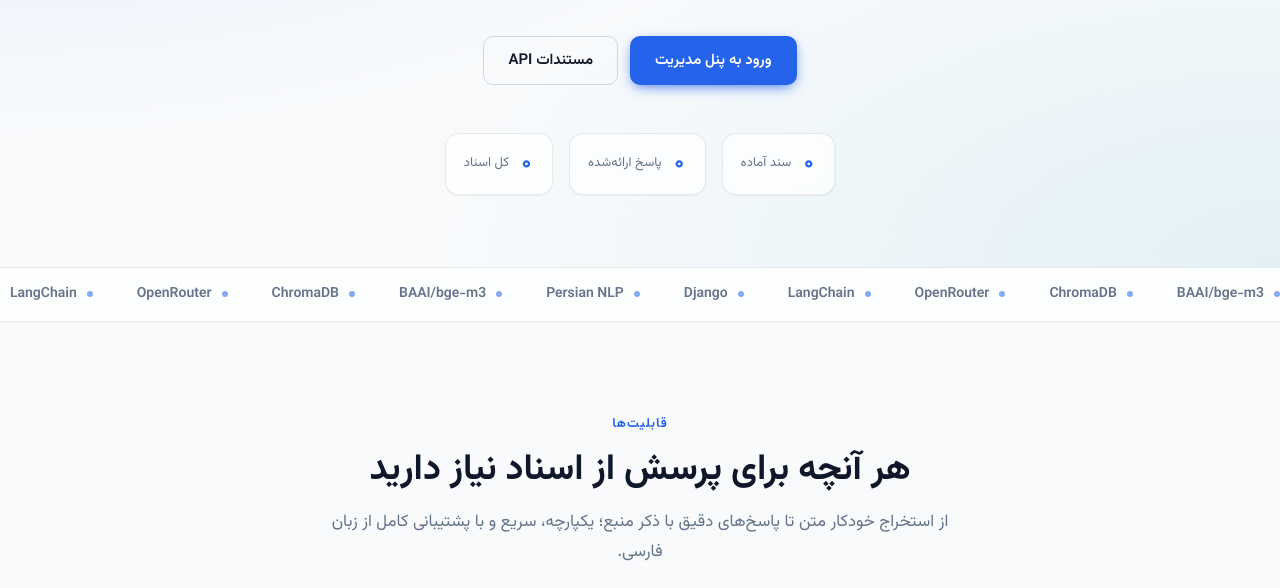
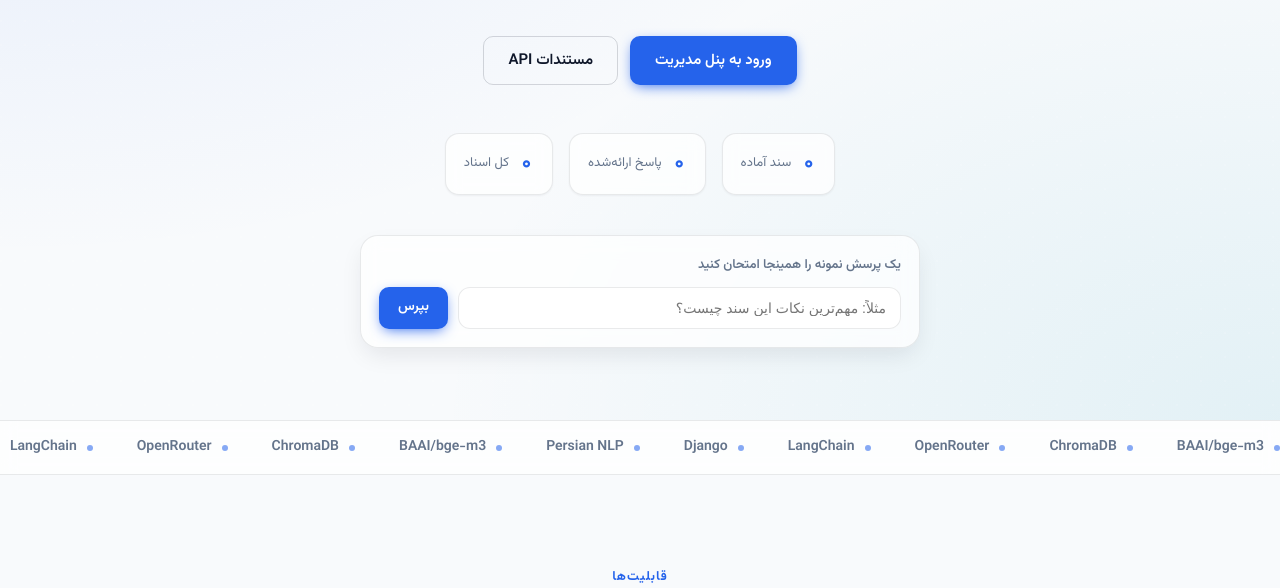
Before and after one commit to sami-rk/RoshanRAG, a Django app: template templates/landing/home.html in a window 1280 px wide. Shown: the part 381-969 px from the top of the page. Run offline with Django 5.2, Linux system fonts and the light colour scheme; the template is opened without the code that fills it, so the values that code supplies are empty.

Commit message:
Add a demo widget to the landing hero

```diff
--- a/static/landing/css/landing.css
+++ b/static/landing/css/landing.css
@@ -593,6 +593,98 @@ html[data-theme="dark"] .hero::after,
     color: var(--muted);
 }
 
+/* ---- Landing demo widget ---- */
+
+.demo-widget {
+    width: min(560px, 100%);
+    margin: 40px auto 0;
+    padding: 18px;
+    border-radius: 18px;
+    border: 1px solid var(--border);
+    background: var(--card-glass);
+    backdrop-filter: blur(10px);
+    -webkit-backdrop-filter: blur(10px);
+    box-shadow: var(--shadow-md);
+    text-align: start;
+}
+
+.demo-label {
+    display: block;
+    font-size: 13px;
+    font-weight: 600;
+    color: var(--muted);
+    margin-bottom: 10px;
+}
+
+.demo-row {
+    display: flex;
+    gap: 10px;
+}
+
+.demo-input {
+    flex: 1;
+    min-width: 0;
+    padding: 12px 14px;
+    border-radius: 12px;
+    border: 1px solid var(--border);
+    background: var(--card);
+    color: var(--fg);
+    font-size: 14px;
+    transition: border-color 160ms ease;
+}
+
+.demo-input:focus {
+    outline: none;
+    border-color: var(--accent);
+}
+
+.demo-input:disabled {
+    opacity: 0.6;
+}
+
+.demo-send {
+    white-space: nowrap;
+}
+
+.demo-answer {
+    margin-top: 14px;
+    padding-top: 14px;
+    border-top: 1px dashed var(--border);
+    font-size: 14px;
+    line-height: 1.9;
+    color: var(--fg);
+}
+
+.demo-pending {
+    color: var(--muted);
+}
+
+.demo-error {
+    color: var(--danger, #ef4444);
+}
+
+.demo-sources {
+    display: flex;
+    flex-wrap: wrap;
+    gap: 6px;
+    margin-top: 10px;
+}
+
+.demo-sources-label {
+    font-size: 12px;
+    color: var(--muted);
+}
+
+.demo-source {
+    display: inline-block;
+    padding: 4px 10px;
+    border-radius: 999px;
+    background: var(--accent-soft);
+    color: var(--accent);
+    font-size: 12px;
+    font-weight: 600;
+}
+
 /* ---- Tech marquee ---- */
 
 .marquee {
--- /dev/null
+++ b/static/landing/js/demo.js
@@ -0,0 +1,101 @@
+(function () {
+  "use strict";
+
+  var form = document.getElementById("demo-form");
+  if (!form) return;
+
+  var input = document.getElementById("demo-input");
+  var answerBox = document.getElementById("demo-answer");
+  var busy = false;
+
+  function esc(text) {
+    var holder = document.createElement("div");
+    holder.textContent = text;
+    return holder.innerHTML;
+  }
+
+  function poll(id, token) {
+    var deadline = Date.now() + 120000;
+    function attempt() {
+      return fetch(
+        "/api/questions/" + id + "/demo/?token=" + encodeURIComponent(token)
+      )
+        .then(function (response) {
+          if (!response.ok) throw new Error("خطا در دریافت پاسخ");
+          return response.json();
+        })
+        .then(function (question) {
+          if (question.status === "done" || question.status === "failed") {
+            return question;
+          }
+          if (Date.now() > deadline) {
+            throw new Error("زمان پاسخ‌دهی به پایان رسید");
+          }
+          return new Promise(function (resolve) {
+            setTimeout(function () {
+              resolve(attempt());
+            }, 2000);
+          });
+        });
+    }
+    return attempt();
+  }
+
+  form.addEventListener("submit", function (event) {
+    event.preventDefault();
+    if (busy) return;
+    var text = input.value.trim();
+    if (!text) return;
+
+    busy = true;
+    input.disabled = true;
+    answerBox.hidden = false;
+    answerBox.innerHTML = '<p class="demo-pending">در حال آماده‌سازی پاسخ…</p>';
+
+    fetch("/api/questions/demo_ask/", {
+      method: "POST",
+      headers: { "Content-Type": "application/json" },
+      body: JSON.stringify({ question: text }),
+    })
+      .then(function (response) {
+        return response.json().then(function (data) {
+          return { ok: response.ok, data: data };
+        });
+      })
+      .then(function (result) {
+        if (!result.ok) throw new Error(result.data.detail || "خطا در ثبت پرسش");
+        return poll(result.data.id, result.data.demo_token);
+      })
+      .then(function (question) {
+        if (question.status === "failed") {
+          answerBox.innerHTML =
+            '<p class="demo-error">' +
+            esc(question.error_message || "خطا در تولید پاسخ") +
+            "</p>";
+          return;
+        }
+        var sources = (question.sources || [])
+          .map(function (source) {
+            return '<span class="demo-source">' + esc(source.title) + "</span>";
+          })
+          .join("");
+        answerBox.innerHTML =
+          "<p>" + esc(question.answer) + "</p>" +
+          (sources
+            ? '<div class="demo-sources"><span class="demo-sources-label">منابع:</span>' +
+              sources +
+              "</div>"
+            : "");
+      })
+      .catch(function (error) {
+        answerBox.innerHTML =
+          '<p class="demo-error">' +
+          esc(error && error.message ? error.message : String(error)) +
+          "</p>";
+      })
+      .then(function () {
+        busy = false;
+        input.disabled = false;
+      });
+  });
+})();
--- a/templates/landing/home.html
+++ b/templates/landing/home.html
@@ -2,6 +2,7 @@
 {% load i18n static %}
 
 {% block content %}
+<script defer src="{% static 'landing/js/demo.js' %}"></script>
 <section class="hero">
   <div class="elegant-dark-bg" aria-hidden="true">
     <div class="edb-panel">
@@ -38,6 +39,16 @@
         <span class="stat-num" data-count="{{ stats.documents }}"><em>۰</em></span>
         <span class="stat-lbl">کل اسناد</span>
       </div>
+    </div>
+    <div class="demo-widget" data-hero style="--i:5">
+      <form class="demo-form" id="demo-form">
+        <label class="demo-label" for="demo-input">یک پرسش نمونه را همینجا امتحان کنید</label>
+        <div class="demo-row">
+          <input type="text" class="demo-input" id="demo-input" placeholder="مثلاً: مهم‌ترین نکات این سند چیست؟" aria-label="پرسش آزمایشی" maxlength="500" autocomplete="off">
+          <button type="submit" class="btn btn-primary demo-send">بپرس</button>
+        </div>
+      </form>
+      <div class="demo-answer" id="demo-answer" hidden aria-live="polite"></div>
     </div>
   </div>
 </section>
```
